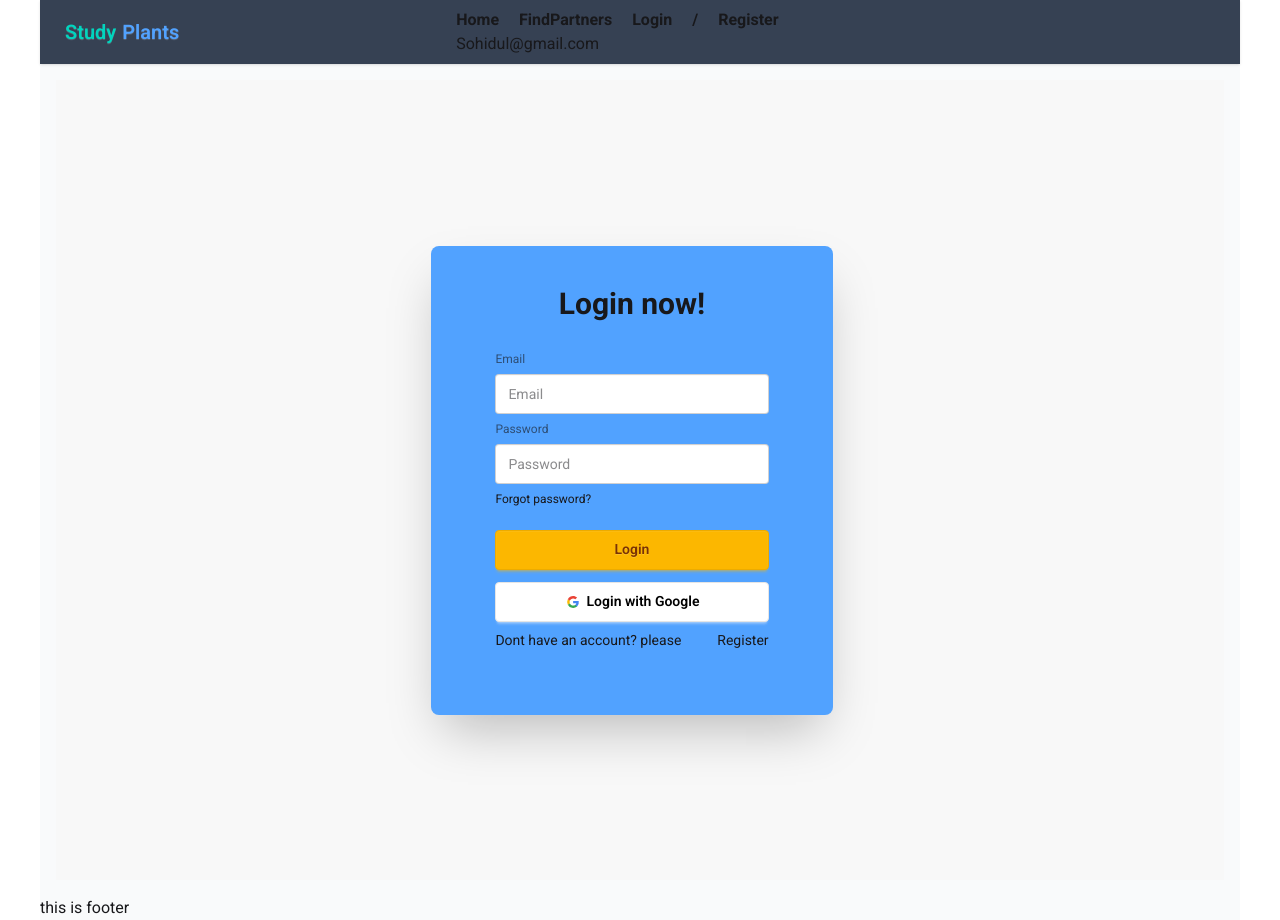
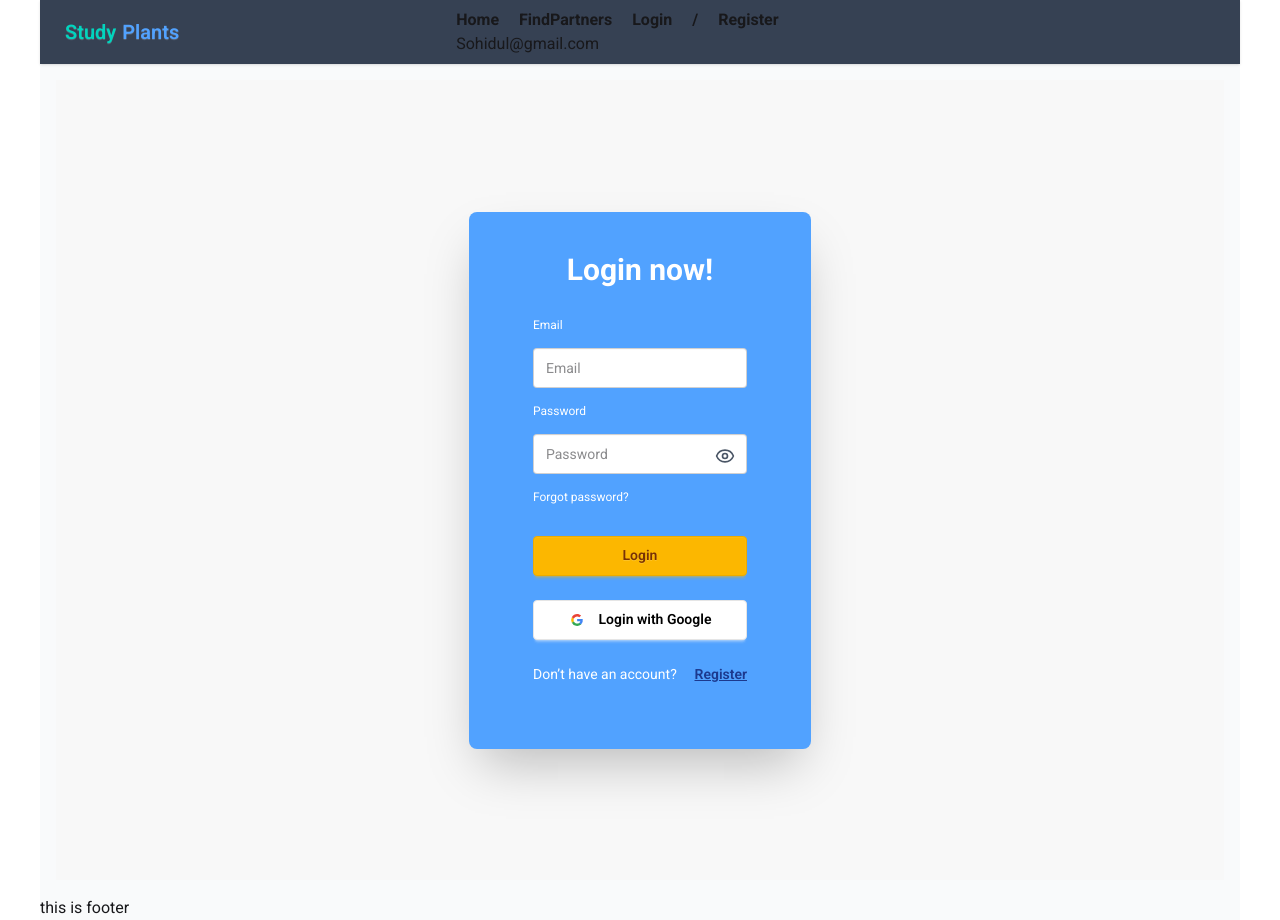
Before and after one commit to sohidul8305/assignment-10, a React (Vite) app: page /login in a window 1280 px wide. Built offline with nearby package versions, Linux system fonts and the light colour scheme.

Commit message:
password hide show toggle and alert complete

```diff
--- a/package.json
+++ b/package.json
@@ -12,8 +12,10 @@
   "dependencies": {
     "@tailwindcss/vite": "^4.1.17",
     "firebase": "^12.5.0",
+    "lucide-react": "^0.553.0",
     "react": "^19.1.1",
     "react-dom": "^19.1.1",
+    "react-hot-toast": "^2.6.0",
     "react-router": "^7.9.5",
     "tailwindcss": "^4.1.17"
   },
--- a/src/components/Login.jsx
+++ b/src/components/Login.jsx
@@ -1,41 +1,108 @@
-import React from 'react';
+import React, { useState } from 'react';
 import { Link } from 'react-router';
+import { createUserWithEmailAndPassword, signInWithPopup, GoogleAuthProvider } from 'firebase/auth';
+import { auth } from '../firebase/firebase.config';
+import { Eye, EyeOff } from 'lucide-react'; // ✅ eye icon
+import toast from 'react-hot-toast';
 
 const Login = () => {
-  const handleLogin = (event) =>{
-   event.preventDefault()
+  const [showPassword, setShowPassword] = useState(false); // 👁 toggle state
+  const provider = new GoogleAuthProvider();
+
+  const handleLogin = (event) => {
+    event.preventDefault();
     const email = event.target.email.value;
     const password = event.target.password.value;
-   console.log(email, password)
-  }
+
+    createUserWithEmailAndPassword(auth, email, password)
+      .then(result => {
+        console.log('Email login successful:', result.user);
+          toast.success("Login successful!");
+      })
+      .catch(error => {
+        console.error('Email login error:', error.message);
+         toast.error("this email is already used");
+      });
+  };
+
+  const handleGoogleLogin = () => {
+    signInWithPopup(auth, provider)
+      .then(result => {
+        const user = result.user;
+
+        console.log('Google login successful:', user);
+      })
+      .catch(error => {
+        console.error('Google login error:', error.message);
+      });
+  };
+
   return (
     <div className="hero bg-base-200 min-h-screen">
       <div className="hero-content flex-col lg:flex-row-reverse">
-    <div className="text-center lg:text-left">
-    </div>
-    <div className="card bg-base-100 w-full max-w-m shrink-0 shadow-2xl bg-blue-400 p-10">
-          <h1 className="text-3xl font-bold text-center">Login now!</h1>
+        <div className="card bg-blue-400 w-full max-w-md shadow-2xl p-10">
+          <h1 className="text-3xl font-bold text-center text-white">Login now!</h1>
+
           <div className="card-body">
             <form onSubmit={handleLogin}>
-          <fieldset className="fieldset">
-          <label className="label">Email</label>
-          <input type="email" className="input" name="email" placeholder="Email" />
-          <label className="label">Password</label>
-          <input type="password" className="input" name="password" placeholder="Password" />
-          <div><a className="link link-hover">Forgot password?</a></div>
-          <button className="btn btn-warning mt-4">Login</button>
+              <fieldset className="fieldset space-y-2">
+                <label className="label text-white">Email</label>
+                <input
+                  type="email"
+                  className="input"
+                  name="email"
+                  placeholder="Email"
+                  required
+                />
+
+                <label className="label text-white">Password</label>
+
+                {/* 🔽 Password Input with Eye Toggle */}
+                <div className="relative">
+                  <input
+                    type={showPassword ? "text" : "password"}
+                    className="input w-full pr-10"
+                    name="password"
+                    placeholder="Password"
+                    required
+                  />
+                  <button
+                    type="button"
+                    className="absolute right-3 top-3 text-gray-600 hover:text-black"
+                    onClick={() => setShowPassword(!showPassword)}
+                  >
+                    {showPassword ? <EyeOff size={20} /> : <Eye size={20} />}
+                  </button>
+                </div>
+
+                <div><a className="link link-hover text-white">Forgot password?</a></div>
+                <button className="btn btn-warning mt-4 w-full">Login</button>
               </fieldset>
             </form>
-      {/* Google */}
-<button className="btn bg-white text-black border-[#e5e5e5]">
-  <svg aria-label="Google logo" width="16" height="16" xmlns="http://www.w3.org/2000/svg" viewBox="0 0 512 512"><g><path d="m0 0H512V512H0" fill="#fff"></path><path fill="#34a853" d="M153 292c30 82 118 95 171 60h62v48A192 192 0 0190 341"></path><path fill="#4285f4" d="m386 400a140 175 0 0053-179H260v74h102q-7 37-38 57"></path><path fill="#fbbc02" d="m90 341a208 200 0 010-171l63 49q-12 37 0 73"></path><path fill="#ea4335" d="m153 219c22-69 116-109 179-50l55-54c-78-75-230-72-297 55"></path></g></svg>
+
+            {/* Google Login Button */}
+            <button
+              onClick={handleGoogleLogin}
+              className="btn bg-white text-black border-[#e5e5e5] w-full mt-3"
+            >
+              <svg aria-label="Google logo" width="16" height="16" xmlns="http://www.w3.org/2000/svg"
+                viewBox="0 0 512 512" className="mr-2">
+                <g>
+                  <path d="m0 0H512V512H0" fill="#fff"></path>
+                  <path fill="#34a853" d="M153 292c30 82 118 95 171 60h62v48A192 192 0 0190 341"></path>
+                  <path fill="#4285f4" d="m386 400a140 175 0 0053-179H260v74h102q-7 37-38 57"></path>
+                  <path fill="#fbbc02" d="m90 341a208 200 0 010-171l63 49q-12 37 0 73"></path>
+                  <path fill="#ea4335" d="m153 219c22-69 116-109 179-50l55-54c-78-75-230-72-297 55"></path>
+                </g>
+              </svg>
               Login with Google
             </button>
-     <div className='flex gap-5'>
-         <p>Dont have an account? please</p>
-  <Link to="/register">    <h2 className="relative inline-block after:content-[''] after:absolute after:w-0 after:h-[2px] after:bg-blue-500 after:left-0 after:-bottom-1 hover:after:w-full after:transition-all after:duration-300 cursor-pointer">
+
+            <div className="flex gap-2 justify-center mt-4 text-white">
+              <p>Don’t have an account?</p>
+              <Link to="/register" className="text-blue-900 font-semibold underline hover:text-blue-700">
                 Register
-</h2></Link>
+              </Link>
             </div>
           </div>
         </div>
--- a/src/components/Register.jsx
+++ b/src/components/Register.jsx
@@ -2,17 +2,15 @@ import React from "react";
 import { Link } from "react-router";
 
 const Register = () => {
-
-    const  handleRegister = (event) =>{
-        event.preventDefault()
+  const handleRegister = (event) => {
+    event.preventDefault();
     const name = event.target.name.value;
     const email = event.target.email.value;
     const image = event.target.image.value;
     const password = event.target.password.value;
 
     console.log(name, email, image, password);
-
-    }
+  };
   return (
     <div className="hero bg-base-200 min-h-screen">
       <div className="hero-content flex-col lg:flex-row-reverse">
@@ -55,14 +53,42 @@ const Register = () => {
             </form>
             {/* Google */}
             <button className="btn bg-white text-black border-[#e5e5e5]">
-  <svg aria-label="Google logo" width="16" height="16" xmlns="http://www.w3.org/2000/svg" viewBox="0 0 512 512"><g><path d="m0 0H512V512H0" fill="#fff"></path><path fill="#34a853" d="M153 292c30 82 118 95 171 60h62v48A192 192 0 0190 341"></path><path fill="#4285f4" d="m386 400a140 175 0 0053-179H260v74h102q-7 37-38 57"></path><path fill="#fbbc02" d="m90 341a208 200 0 010-171l63 49q-12 37 0 73"></path><path fill="#ea4335" d="m153 219c22-69 116-109 179-50l55-54c-78-75-230-72-297 55"></path></g></svg>
+              <svg
+                aria-label="Google logo"
+                width="16"
+                height="16"
+                xmlns="http://www.w3.org/2000/svg"
+                viewBox="0 0 512 512"
+              >
+                <g>
+                  <path d="m0 0H512V512H0" fill="#fff"></path>
+                  <path
+                    fill="#34a853"
+                    d="M153 292c30 82 118 95 171 60h62v48A192 192 0 0190 341"
+                  ></path>
+                  <path
+                    fill="#4285f4"
+                    d="m386 400a140 175 0 0053-179H260v74h102q-7 37-38 57"
+                  ></path>
+                  <path
+                    fill="#fbbc02"
+                    d="m90 341a208 200 0 010-171l63 49q-12 37 0 73"
+                  ></path>
+                  <path
+                    fill="#ea4335"
+                    d="m153 219c22-69 116-109 179-50l55-54c-78-75-230-72-297 55"
+                  ></path>
+                </g>
+              </svg>
               Login with Google
             </button>
-           <div className='flex gap-5 ml-50'>
-
-             <Link to="/login">    <h2 className="relative inline-block after:content-[''] after:absolute after:w-0 after:h-[2px] after:bg-blue-500 after:left-0 after:-bottom-1 hover:after:w-full after:transition-all after:duration-300 cursor-pointer">
+            <div className="flex gap-5 ml-50">
+              <Link to="/login">
+                {" "}
+                <h2 className="text-blue-900 font-semibold underline hover:text-blue-700">
                   Login
-           </h2></Link>
+                </h2>
+              </Link>
             </div>
           </div>
         </div>
--- a/src/main.jsx
+++ b/src/main.jsx
@@ -9,6 +9,7 @@ import FindPartners from './components/FindPartners.jsx'
 import Login from './components/Login.jsx'
 import Register from './components/Register.jsx'
 import AuthProvider from './Provider/AuthProvider.jsx'
+import { Toaster } from 'react-hot-toast'
 
 
 const router = createBrowserRouter([
@@ -40,7 +41,7 @@ createRoot(document.getElementById('root')).render(
   <StrictMode>
     <AuthProvider>
        <RouterProvider router={router}></RouterProvider>
-
+  <Toaster  position="top-right" reverseOrder={false}></Toaster>
     </AuthProvider>
   </StrictMode>,
 )
```
Also changed, not shown: 1 other file (tests, documents, lock files or other folders). Lines whose indentation alone changed are shown as unchanged.
